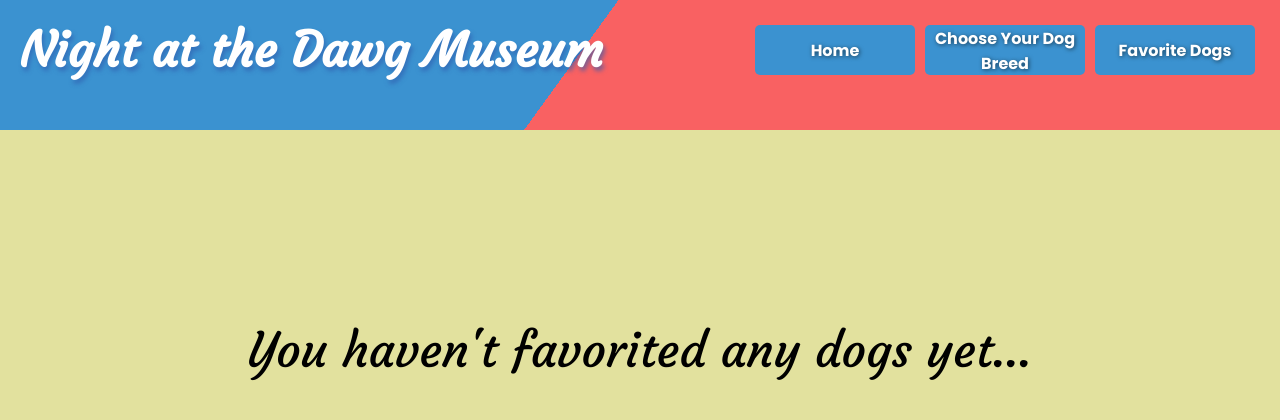
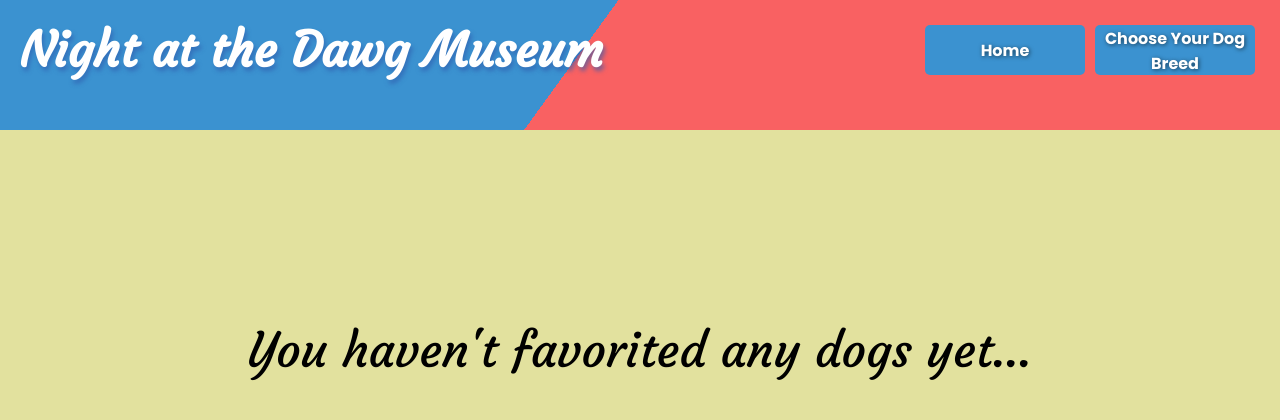
Before and after one commit to sophielabelle/dog-explorer, a React (Create React App) app: page /favorites in a window 1280 px wide. Shown: the top 420 px of the page. Built offline with nearby package versions, Linux system fonts and the light colour scheme.

Commit message:
Dynamically display the nav buttons based on url

```diff
--- a/src/component/Nav/Nav.css
+++ b/src/component/Nav/Nav.css
@@ -108,3 +108,7 @@
     transition: 0.5ms;
   }
 }
+
+.hidden {
+  display: none;
+}
--- a/src/component/Nav/Nav.js
+++ b/src/component/Nav/Nav.js
@@ -1,8 +1,13 @@
 import React from "react";
-import { NavLink } from "react-router-dom";
+import { NavLink, useLocation } from "react-router-dom";
 import "./Nav.css";
 
 export const Nav = () => {
+  const location = useLocation();
+  const showHome = location.pathname !== "/" ? <button className='nav-btn'>Home</button> : <button className='nav-btn hidden'>Home</button>
+  const showFavorites  = location.pathname !== "/favorites" ? <button className='nav-btn'>Favorite Dogs</button> : <button className='nav-btn  hidden'>Favorite Dogs</button>
+  const showBreeds = location.pathname !== "/dogexhibits" ? <button className='nav-btn'>Choose Your Dog Breed</button> : <button className='nav-btn hidden'>Choose Your Dog Breed</button>
+
   return (
     <header className="nav-bar">
       <NavLink to="/" style={{ textDecoration: 'none', color: 'white' }}>
@@ -10,13 +15,13 @@ export const Nav = () => {
       </NavLink>
       <div className="nav-btns">
         <NavLink to="/">
-          <button className='nav-btn'>Home</button>
+          {showHome}
         </NavLink>
         <NavLink to="/dogexhibits">
-          <button className='nav-btn'>Choose Your Dog Breed</button>
+          {showBreeds}
         </NavLink>
         <NavLink to="/favorites" >
-          <button className='nav-btn'>Favorite Dogs</button>
+          {showFavorites}
         </NavLink>
       </div>
     </header>
```
